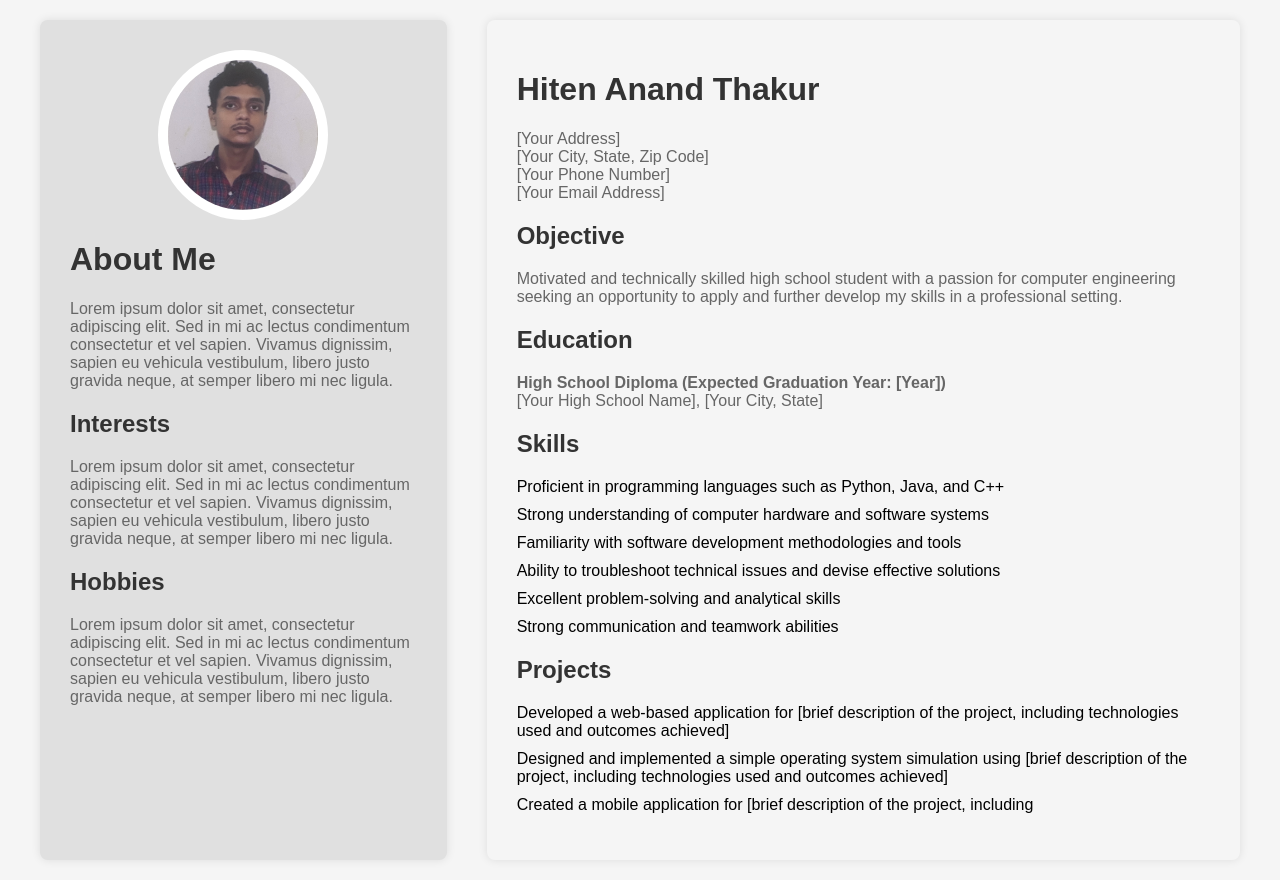
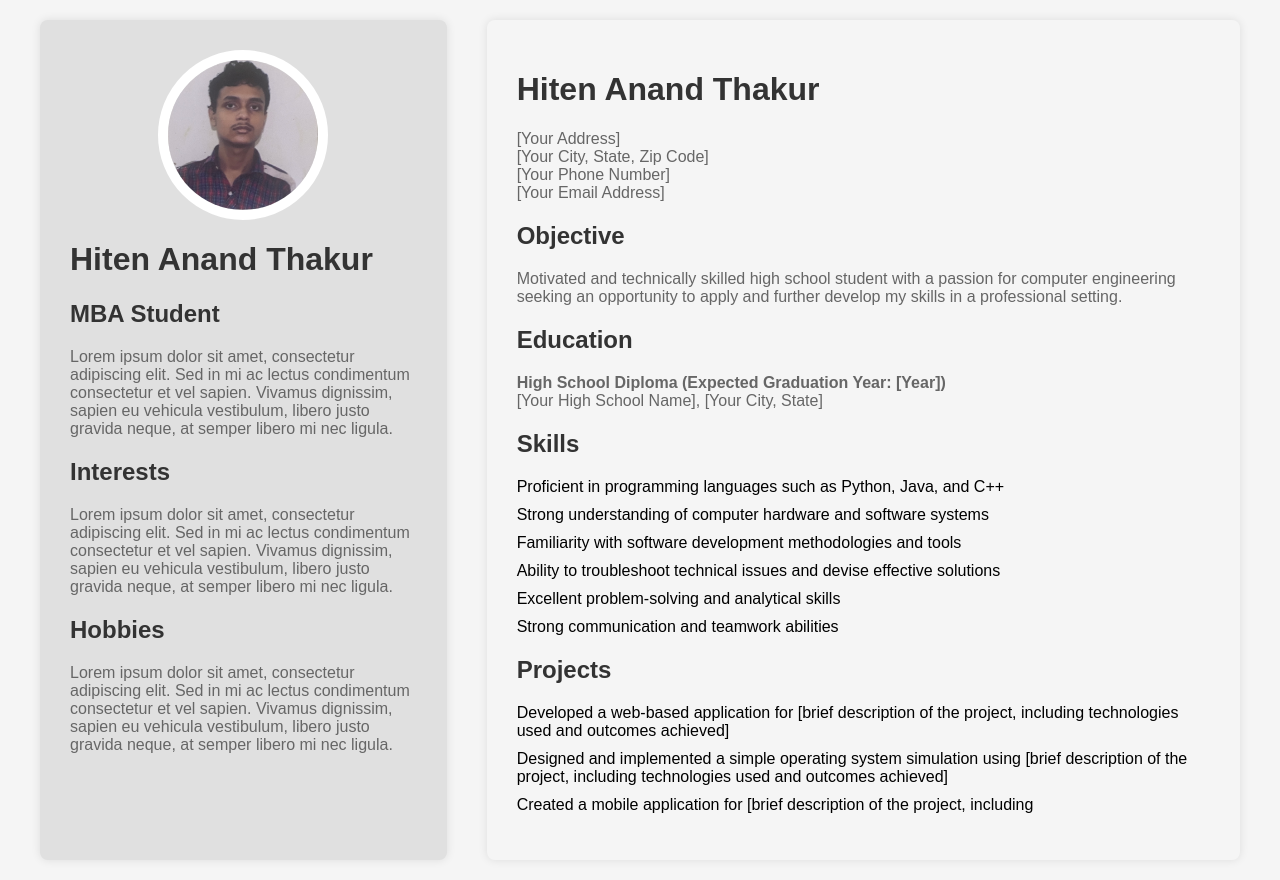
Before and after one commit to hiten984/Name-test.devzila.com, a plain HTML site: page index.html in a window 1280 px wide. Drawn offline with Linux system fonts and the light colour scheme.

Commit message:
Update index.html

```diff
--- a/index.html
+++ b/index.html
@@ -70,7 +70,8 @@
       <img src="face pfp.jpg" alt="Profile Picture" class="profile-picture">
       <!-- About Me Section -->
       <header>
-        <h1>About Me</h1>
+        <h1>Hiten Anand Thakur</h1>
+        <h2>MBA Student</h2>
         <p>Lorem ipsum dolor sit amet, consectetur adipiscing elit. Sed in mi ac lectus condimentum consectetur et vel sapien. Vivamus dignissim, sapien eu vehicula vestibulum, libero justo gravida neque, at semper libero mi nec ligula.</p>
       </header>
 
```
